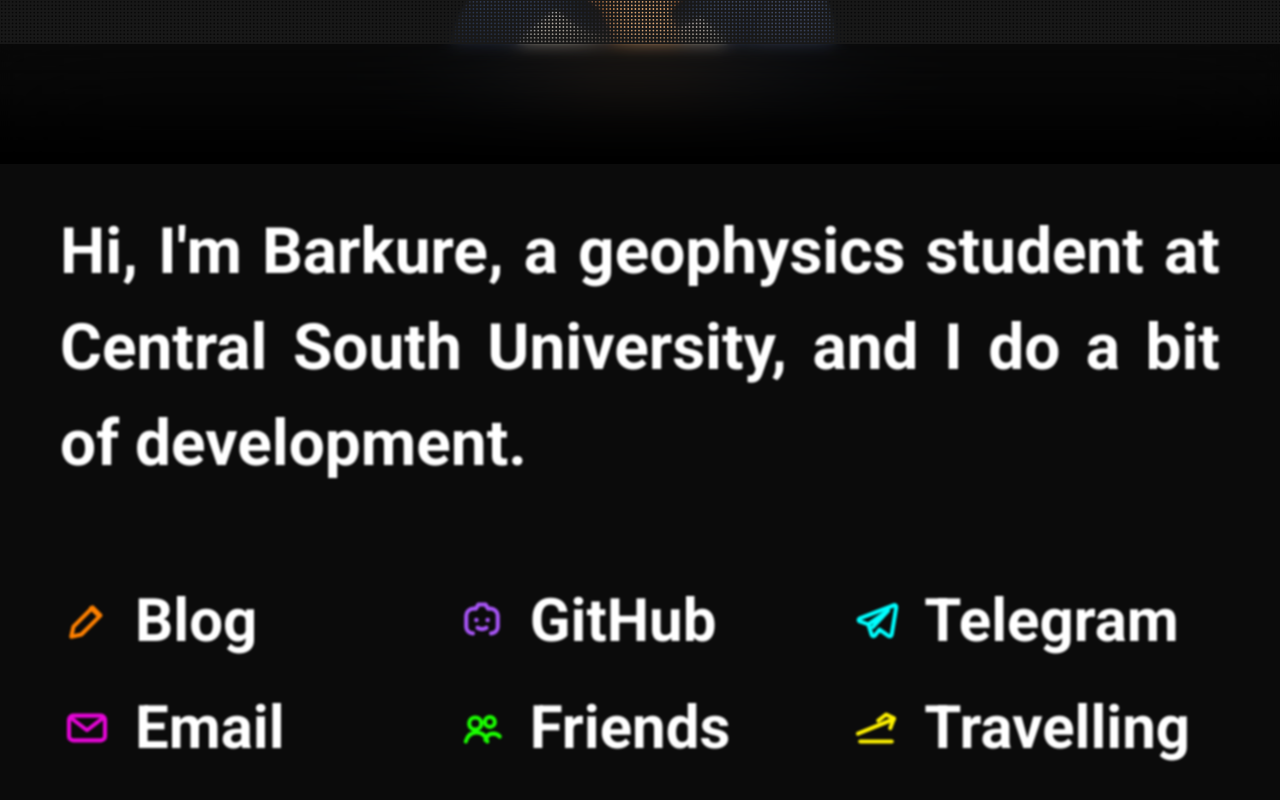
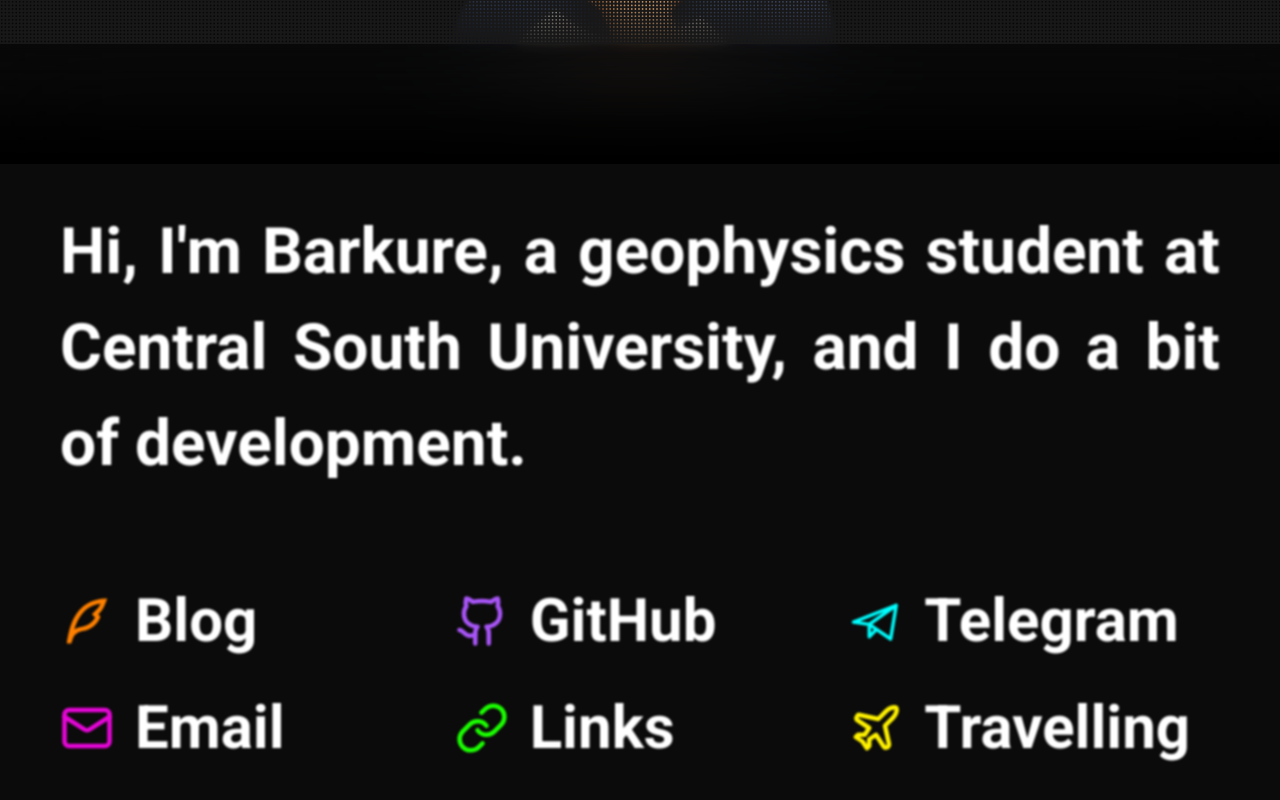
Before and after one commit to barkure/barku_re, a SvelteKit app: page / in a window 1280 px wide. Shown: the part 756-1556 px from the top of the page. Built offline with nearby package versions, Linux system fonts and the light colour scheme.

Commit message:
feat: add links page and friend links content

```diff
--- a/src/app.html
+++ b/src/app.html
@@ -4,6 +4,21 @@
     <meta charset="utf-8" />
     <meta name="viewport" content="width=device-width, initial-scale=1" />
     <meta name="text-scale" content="scale" />
+    <script>
+      (() => {
+        const colors = [
+          "rgb(230, 6, 215)",
+          "rgb(0, 255, 255)",
+          "rgb(26, 255, 0)",
+          "rgb(255, 242, 0)",
+          "rgb(255, 128, 0)",
+          "rgb(255, 0, 102)",
+        ];
+        const fallback = colors[0];
+        const color = colors[Math.floor(Math.random() * colors.length)] || fallback;
+        document.documentElement.style.setProperty("--hero-title-color", color);
+      })();
+    </script>
     %sveltekit.head%
   </head>
   <body data-sveltekit-preload-data="hover">
--- a/src/lib/components/NetworkIcon.svelte
+++ b/src/lib/components/NetworkIcon.svelte
@@ -9,136 +9,90 @@
 {#if name === "blog"}
   <svg viewBox="0 0 24 24" aria-hidden="true" focusable="false">
     <path
-      d="M5 19l4.5-1 8.5-8.5-3.5-3.5L6 14.5 5 19Z"
-      fill="none"
-      stroke="currentColor"
-      stroke-linecap="round"
-      stroke-linejoin="round"
-      stroke-width="1.8"
-    />
-    <path
-      d="M13.75 6.25l3.5 3.5"
-      fill="none"
-      stroke="currentColor"
-      stroke-linecap="round"
-      stroke-width="1.8"
+      d="M6.94 14.033a30 30 0 0 0-.606 1.783c.96-.697 2.101-1.14 3.418-1.304c2.513-.314 4.746-1.973 5.876-4.058l-1.456-1.455l1.413-1.415l1-1.002c.43-.429.915-1.224 1.428-2.367c-5.593.867-9.018 4.291-11.074 9.818M17 8.997l1 1c-1 3-4 6-8 6.5q-4.003.5-5.002 5.5H3c1-6 3-20 18-20q-1.5 4.496-2.997 5.997z"
+      fill="currentColor"
     />
   </svg>
 {:else if name === "github"}
   <svg viewBox="0 0 24 24" aria-hidden="true" focusable="false">
     <path
-      d="M8 17.5c-1.6 0-3-1.2-3-2.8V9.6c0-1.7 1.5-3.1 3.2-3.1h1.1l1.1-1.8h3.2l1.1 1.8h1.1c1.7 0 3.2 1.4 3.2 3.1v5.1c0 1.6-1.4 2.8-3 2.8"
+      d="M15 22v-4a4.8 4.8 0 0 0-1-3.5c3 0 6-2 6-5.5c.08-1.25-.27-2.48-1-3.5c.28-1.15.28-2.35 0-3.5c0 0-1 0-3 1.5c-2.64-.5-5.36-.5-8 0C6 2 5 2 5 2c-.3 1.15-.3 2.35 0 3.5A5.4 5.4 0 0 0 4 9c0 3.5 3 5.5 6 5.5c-.39.49-.68 1.05-.85 1.65S8.93 17.38 9 18v4"
       fill="none"
       stroke="currentColor"
       stroke-linecap="round"
       stroke-linejoin="round"
-      stroke-width="1.8"
+      stroke-width="2"
     />
-    <circle cx="9.5" cy="11.5" r="1" fill="currentColor" />
-    <circle cx="14.5" cy="11.5" r="1" fill="currentColor" />
     <path
-      d="M10 15c.6.4 1.3.6 2 .6s1.4-.2 2-.6"
+      d="M9 18c-4.51 2-5-2-7-2"
       fill="none"
       stroke="currentColor"
       stroke-linecap="round"
-      stroke-width="1.8"
+      stroke-linejoin="round"
+      stroke-width="2"
     />
   </svg>
 {:else if name === "telegram"}
   <svg viewBox="0 0 24 24" aria-hidden="true" focusable="false">
     <path
-      d="M20 5 4.8 10.8c-.7.3-.7 1.2 0 1.4l3.8 1.3 1.5 4.7c.2.6 1 .7 1.4.2l2.1-2.6 3.9 2.8c.6.4 1.4.1 1.5-.7L21 5.9c.1-.7-.6-1.2-1.2-.9Z"
-      fill="none"
-      stroke="currentColor"
-      stroke-linejoin="round"
-      stroke-width="1.8"
-    />
-    <path
-      d="m8.6 13.5 8.8-6.1-6.8 7.3"
+      d="M21 5L2 12.5l7 1M21 5l-2.5 15L9 13.5M21 5L9 13.5m0 0V19l3.249-3.277"
       fill="none"
       stroke="currentColor"
       stroke-linecap="round"
       stroke-linejoin="round"
-      stroke-width="1.8"
+      stroke-width="1.5"
     />
   </svg>
 {:else if name === "email"}
   <svg viewBox="0 0 24 24" aria-hidden="true" focusable="false">
-    <rect
-      x="4"
-      y="6.5"
-      width="16"
-      height="11"
-      rx="1.8"
-      fill="none"
-      stroke="currentColor"
-      stroke-width="1.8"
-    />
     <path
-      d="m5.5 8 6.5 5 6.5-5"
+      d="m22 7l-8.991 5.727a2 2 0 0 1-2.009 0L2 7"
       fill="none"
       stroke="currentColor"
       stroke-linecap="round"
       stroke-linejoin="round"
-      stroke-width="1.8"
+      stroke-width="2"
+    />
+    <rect
+      width="20"
+      height="16"
+      x="2"
+      y="4"
+      rx="2"
+      fill="none"
+      stroke="currentColor"
+      stroke-linejoin="round"
+      stroke-width="2"
     />
   </svg>
 {:else if name === "friends"}
   <svg viewBox="0 0 24 24" aria-hidden="true" focusable="false">
-    <circle
-      cx="9"
-      cy="10"
-      r="2.7"
-      fill="none"
-      stroke="currentColor"
-      stroke-width="1.8"
-    />
-    <circle
-      cx="15.5"
-      cy="9.3"
-      r="2.2"
-      fill="none"
-      stroke="currentColor"
-      stroke-width="1.8"
-    />
     <path
-      d="M4.8 18c.7-2.5 2.4-4 4.8-4s4.1 1.5 4.8 4"
+      d="M10 13a5 5 0 0 0 7.54.54l3-3a5 5 0 0 0-7.07-7.07l-1.72 1.71"
       fill="none"
       stroke="currentColor"
       stroke-linecap="round"
-      stroke-width="1.8"
+      stroke-linejoin="round"
+      stroke-width="2"
     />
     <path
-      d="M13.5 17.4c.5-1.8 1.7-2.9 3.5-2.9 1.1 0 2.1.4 2.9 1.3"
+      d="M14 11a5 5 0 0 0-7.54-.54l-3 3a5 5 0 0 0 7.07 7.07l1.71-1.71"
       fill="none"
       stroke="currentColor"
       stroke-linecap="round"
-      stroke-width="1.8"
+      stroke-linejoin="round"
+      stroke-width="2"
     />
   </svg>
 {:else}
   <svg viewBox="0 0 24 24" aria-hidden="true" focusable="false">
     <path
-      d="M4 14.5 20 8"
-      fill="none"
-      stroke="currentColor"
-      stroke-linecap="round"
-      stroke-width="1.8"
-    />
-    <path
-      d="M13 8.7 16.5 6l3.5 1.7-1.7 4.4"
+      d="M17.8 19.2L16 11l3.5-3.5C21 6 21.5 4 21 3c-1-.5-3 0-4.5 1.5L13 8L4.8 6.2c-.5-.1-.9.1-1.1.5l-.3.5c-.2.5-.1 1 .3 1.3L9 12l-2 3H4l-1 1l3 2l2 3l1-1v-3l3-2l3.5 5.3c.3.4.8.5 1.3.3l.5-.2c.4-.3.6-.7.5-1.2"
       fill="none"
       stroke="currentColor"
       stroke-linecap="round"
       stroke-linejoin="round"
-      stroke-width="1.8"
-    />
-    <path
-      d="M5 18h14"
-      fill="none"
-      stroke="currentColor"
-      stroke-linecap="round"
-      stroke-width="1.8"
+      stroke-width="2"
     />
   </svg>
 {/if}
--- /dev/null
+++ b/src/lib/content/friends.ts
@@ -0,0 +1,20 @@
+export type FriendLink = {
+  href: string;
+  label: string;
+};
+
+export const friendLinks: FriendLink[] = [
+  { href: "https://musenxi.com/", label: "沐森西 の 博客" },
+  { href: "https://ilimeng.cn/", label: "离梦博客" },
+  { href: "https://assbbs.com/", label: "屌丝论坛" },
+  { href: "https://blog.yuugu.re/", label: "夕暮れ" },
+  { href: "https://blog.nwn.moe/", label: "籽夏小屋" },
+  { href: "https://www.miaoer.net", label: "喵二" },
+  { href: "https://moranfong.com/", label: "白丁轶事" },
+  { href: "https://cyp0633.icu/", label: "cyp0633's Blog" },
+  { href: "https://www.octautumn.cn/", label: "拾秋" },
+  { href: "https://www.grtsinry43.com/", label: "Grtsinry43" },
+  { href: "https://vcholerae1.github.io/", label: "V.cholerae" },
+  { href: "https://pourrevenir.github.io/", label: "PourRevenir" },
+  { href: "https://takuron.com", label: "Takuron" },
+];
--- a/src/lib/content/homepage.ts
+++ b/src/lib/content/homepage.ts
@@ -60,8 +60,8 @@
   },
   {
     icon: "friends",
-    label: "Friends",
-    href: "https://barku.re/friends.html",
+    label: "Links",
+    href: "/links",
     color: "rgb(26, 255, 0)",
   },
   {
--- a/src/routes/+page.server.ts
+++ /dev/null
@@ -1,8 +0,0 @@
-import { heroTitleColors } from "$lib/content/homepage";
-
-export function load() {
-  return {
-    heroTitleColor:
-      heroTitleColors[Math.floor(Math.random() * heroTitleColors.length)] ?? heroTitleColors[0],
-  };
-}
--- a/src/routes/layout.css
+++ b/src/routes/layout.css
@@ -25,7 +25,7 @@
   --margin-side: 3.75rem;
   --dot-mask-size: clamp(14px, 1.35vw, 24px);
   --viewport-height: 100svh;
-  --content-mask-offset: 11.25rem;
+  --content-mask-offset: clamp(11.25rem, 14vw, 16rem);
   --content-mask-before: linear-gradient(
     to bottom,
     rgba(0, 0, 0, 0) 0%,
@@ -144,6 +144,7 @@
   z-index: 10;
   margin-top: 7.5rem;
   background: var(--color-bg-darken);
+  isolation: isolate;
 }
 
 .content-shell::before,
@@ -151,20 +152,28 @@
   content: "";
   position: absolute;
   top: calc(-1 * var(--content-mask-offset));
-  left: 0;
+  left: -1px;
   height: var(--content-mask-offset);
-  width: 100%;
+  width: calc(100% + 2px);
   pointer-events: none;
 }
 
 .content-shell::before {
+  background: var(--color-bg-darken);
+}
+
+.content-shell::before {
+  -webkit-backdrop-filter: blur(0.5rem);
   backdrop-filter: blur(0.5rem);
+  -webkit-mask-image: var(--content-mask-before);
   mask-image: var(--content-mask-before);
 }
 
 .content-shell::after {
   background-image: linear-gradient(to bottom, rgba(0, 0, 0, 0) 0%, #000 100%);
+  -webkit-backdrop-filter: blur(4rem);
   backdrop-filter: blur(4rem);
+  -webkit-mask-image: var(--content-mask-after);
   mask-image: var(--content-mask-after);
 }
 
--- /dev/null
+++ b/src/routes/links/+page.svelte
@@ -0,0 +1,123 @@
+<script lang="ts">
+  import { friendLinks } from "$lib/content/friends";
+</script>
+
+<svelte:head>
+  <title>Links - Barkure</title>
+  <meta name="description" content="Links of Barkure" />
+  <meta name="theme-color" content="#181818" />
+</svelte:head>
+
+<div class="links-page">
+  <header class="links-header">
+    <a class="back-link" href="/">Back to Barkure</a>
+    <h1 class="links-title" style="color: var(--hero-title-color);">Links</h1>
+  </header>
+
+  <section class="links-panel" aria-label="Links">
+    <ul class="links-list">
+      {#each friendLinks as link}
+        <li>
+          <a href={link.href} target="_blank" rel="noreferrer">{link.label}</a>
+        </li>
+      {/each}
+    </ul>
+  </section>
+</div>
+
+<style>
+  .links-page {
+    min-height: 100vh;
+    min-height: 100svh;
+    background:
+      radial-gradient(circle at top left, rgba(255, 255, 255, 0.04), transparent 34%),
+      radial-gradient(circle at top right, rgba(255, 255, 255, 0.025), transparent 30%),
+      var(--color-bg-darken);
+    color: var(--color-text);
+    padding: 3.75rem;
+  }
+
+  .links-header {
+    max-width: 72rem;
+    margin: 0 auto;
+  }
+
+  .back-link {
+    display: inline-block;
+    color: rgba(255, 255, 255, 0.54);
+    font-size: 2.35rem;
+    letter-spacing: 0.06em;
+    text-transform: uppercase;
+    transition: color 140ms ease;
+  }
+
+  .back-link:hover {
+    color: var(--color-text);
+  }
+
+  .links-title {
+    margin: 1.4rem 0 0;
+    font-size: clamp(2.35rem, 5.2vw, 4.1rem);
+    font-weight: 700;
+    line-height: 0.96;
+  }
+
+  .links-panel {
+    max-width: 72rem;
+    margin: 2rem auto 0;
+  }
+
+  .links-list {
+    display: grid;
+    grid-template-columns: repeat(3, minmax(0, 1fr));
+    column-gap: 2rem;
+    row-gap: 0.65rem;
+  }
+
+  .links-list li {
+    min-width: 0;
+  }
+
+  .links-list a {
+    display: block;
+    padding: 0.52rem 0;
+    color: rgba(255, 255, 255, 0.72);
+    font-size: clamp(1.85rem, 2.85vw, 2.45rem);
+    font-weight: 540;
+    line-height: 1.45;
+    text-decoration: none;
+    transition:
+      color 120ms ease,
+      transform 120ms ease;
+  }
+
+  .links-list a:hover {
+    color: var(--hero-title-color);
+    transform: translateX(0.18rem);
+  }
+
+  @media (max-width: 767px) {
+    .links-page {
+      padding: 1rem;
+    }
+
+    .links-title {
+      margin-top: 1rem;
+      font-size: 2.55rem;
+    }
+
+    .links-panel {
+      margin-top: 2rem;
+    }
+
+    .links-list {
+      grid-template-columns: minmax(0, 1fr);
+    }
+
+    .links-list a {
+      padding: 0.65rem 0;
+      font-size: 1.7rem;
+      -webkit-tap-highlight-color: transparent;
+    }
+  }
+</style>
```
Also changed, not shown: src/routes/+page.svelte (+2 -8 lines), 1 other file (tests, documents, lock files or other folders).
